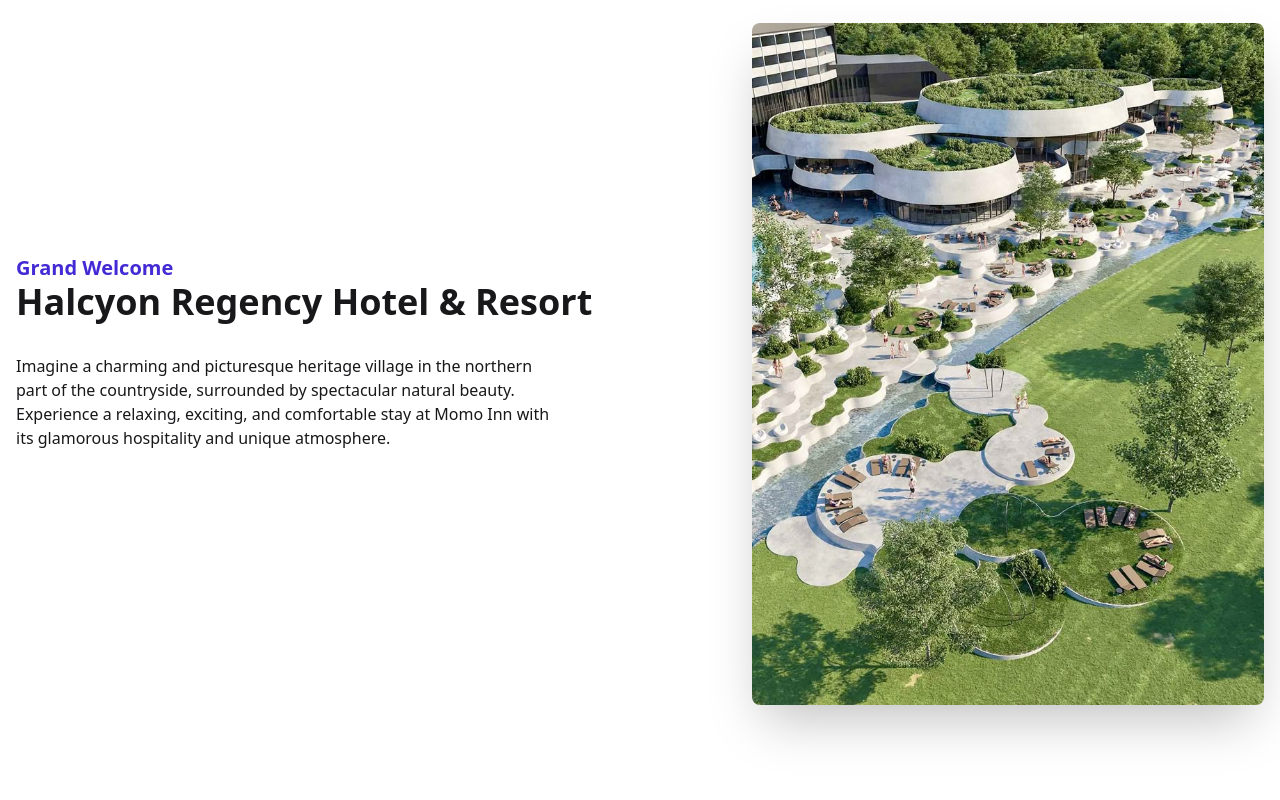
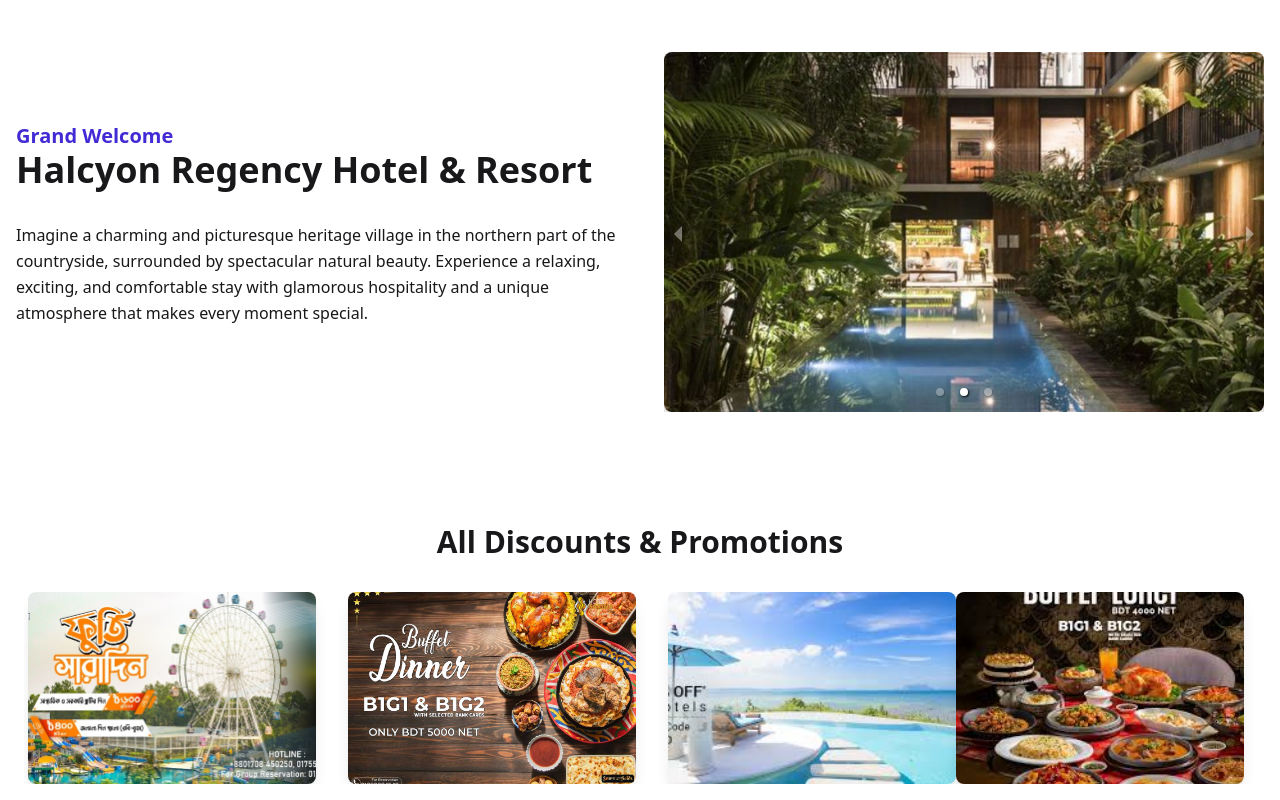
Before and after one commit to Sumaiya215/Halcyon-Regency, a React (Vite) app: page / in a window 1280 px wide. Shown: the part 600-1400 px from the top of the page. Built offline with nearby package versions, Linux system fonts and the light colour scheme.

Commit message:
welcome & services section correction done

```diff
--- a/package.json
+++ b/package.json
@@ -16,6 +16,7 @@
     "match-sorter": "^8.1.0",
     "react": "^19.1.1",
     "react-dom": "^19.1.1",
+    "react-fast-marquee": "^1.6.5",
     "react-responsive-carousel": "^3.2.23",
     "react-router-dom": "^7.8.2",
     "sort-by": "^1.2.0",
--- a/src/components/Discounts/Discounts.jsx
+++ b/src/components/Discounts/Discounts.jsx
@@ -1,56 +1,68 @@
+import { Link } from "react-router-dom";
+import Marquee from "react-fast-marquee";
+
 import offer1 from "../../assets/images/offer1.jpeg";
 import offer2 from "../../assets/images/offer2.jpg";
 import offer3 from "../../assets/images/offer3.jpg";
 import offer4 from "../../assets/images/offer4.jpeg";
 
-
 const Discounts = () => {
   return (
-        <div className="p-6 my-22">
+    <div className="p-6 my-22 w-full">
       <h1 className="text-3xl font-bold text-center mb-8">
         All Discounts & Promotions
       </h1>
 
-            {/* Grid of Cards */}
-            <div className="grid gap-6 sm:grid-cols-2 md:grid-cols-3 lg:grid-cols-4">
+      {/* Responsive Marquee Animation */}
+      <Marquee pauseOnHover={true} speed={50} gradient={false}>
+        <div className="flex gap-2  md:gap-4 lg:gap-8">
           {/* Card 1 */}
-                <div className="rounded-lg">
+          <Link to="/discounts/1">
             <img
               src={offer4}
               alt="Resort 1"
-                        className="w-4/5 mx-auto md:w-full h-64 object-cover rounded-lg"
+              className="w-32 sm:w-28 md:w-56 lg:w-72 h-24 sm:h-28 md:h-40 lg:h-48
+                         object-cover rounded-lg shadow-lg
+                         hover:scale-105 transition-transform duration-300"
             />
-                </div>
+          </Link>
 
           {/* Card 2 */}
-                <div className="rounded-lg">
+          <Link to="/discounts/2">
             <img
               src={offer3}
               alt="Resort 2"
-                        className="w-4/5 mx-auto md:w-full h-64 object-cover rounded-lg"
+              className="w-32 sm:w-28 md:w-56 lg:w-72 h-24 sm:h-28 md:h-40 lg:h-48
+                         object-cover rounded-lg shadow-lg
+                         hover:scale-105 transition-transform duration-300"
             />
-                </div>
+          </Link>
 
           {/* Card 3 */}
-                <div className="rounded-lg">
+          <Link to="/discounts/3">
             <img
               src={offer2}
               alt="Hotel 1"
-                        className="w-4/5 mx-auto md:w-full h-64 object-cover rounded-lg"
+              className="w-32 sm:w-28 md:w-56 lg:w-72 h-24 sm:h-28 md:h-40 lg:h-48
+                         object-cover rounded-lg shadow-lg
+                         hover:scale-105 transition-transform duration-300"
             />
-                </div>
+          </Link>
 
           {/* Card 4 */}
-                <div className="rounded-lg">
+          <Link to="/discounts/4">
             <img
               src={offer1}
               alt="Hotel 2"
-                        className="w-4/5 mx-auto md:w-full h-64 object-cover rounded-lg"
+              className="w-32 sm:w-28 md:w-56 lg:w-72 h-24 sm:h-28 md:h-40 lg:h-48
+                         object-cover rounded-lg shadow-lg
+                         hover:scale-105 transition-transform duration-300"
             />
+          </Link>
         </div>
+      </Marquee>
     </div>
-        </div>
-    )
-}
+  );
+};
 
-export default Discounts
+export default Discounts;
--- a/src/components/Services/Services.jsx
+++ b/src/components/Services/Services.jsx
@@ -11,7 +11,7 @@
 import img9 from "../../assets/images/Aquatica.jpg"
 const Services = () => {
     return (
-        <>
+        <section className="max-w-[420px] mx-auto lg:max-w-7xl ">
             <h3 className="text-4xl text-center font-bold mt-24 mb-12">
                 Our Services
             </h3>
@@ -123,7 +123,7 @@
                     </div>
                 </div>
             </div>
-        </>
+        </section>
     )
 }
 
--- a/src/components/Welcome/Welcome.jsx
+++ b/src/components/Welcome/Welcome.jsx
@@ -1,33 +1,63 @@
-import Img from "../../assets/images/10.jpg";
+import "react-responsive-carousel/lib/styles/carousel.min.css";
+import { Carousel } from "react-responsive-carousel";
+import Img1 from "../../assets/images/10.jpg";
+import Img2 from "../../assets/images/11.jpg";
+import Img3 from "../../assets/images/9.jpg";
 
 const Welcome = () => {
   return (
-        <div className="hero min-h-screen  max-w-7xl mx-auto mb-22">
-            <div className="hero-content flex  flex-col lg:flex-row-reverse">
-                {/* Right Side Image */}
-                <img
-                    src={Img}
-                    className="max-w-lg rounded-lg shadow-2xl my-10"
-                    alt="welcome image"
-                />
-
-                {/* Left Side Text */}
-                <div>
+    <div className="max-w-[420px] mx-auto lg:max-w-7xl   px-4">
+      <div className="flex flex-col lg:flex-row items-center gap-12 pt-22">
+        {/* Left: Text Section */}
+        <div className="lg:w-1/2 text-center lg:text-left">
           <h3 className="text-xl font-bold text-primary">Grand Welcome</h3>
-                    <h1 className="text-4xl font-bold mb-2">
+          <h1 className="text-3xl sm:text-4xl font-bold mb-4">
             Halcyon Regency Hotel & Resort
           </h1>
-                    <p className="w-3/4 py-6 text-shadow-black">
+          <p className="py-4 text-sm sm:text-base leading-relaxed">
             Imagine a charming and picturesque heritage village in the northern
             part of the countryside, surrounded by spectacular natural beauty.
-                        Experience a relaxing, exciting, and comfortable stay at Momo Inn
-                        with its glamorous hospitality and unique atmosphere.
+            Experience a relaxing, exciting, and comfortable stay with glamorous
+            hospitality and a unique atmosphere that makes every moment special.
           </p>
+        </div>
 
+        {/* Right: Image Carousel */}
+        <div className="lg:w-1/2 w-full ">
+          <Carousel
+            showArrows={true}
+            infiniteLoop={true}
+            autoPlay={true}
+            interval={4000}
+            showThumbs={false}
+            showStatus={false}
+          >
+            <div>
+              <img
+                src={Img1}
+                className="w-4/5 mx-auto h-[260px] sm:h-[260px] lg:h-[360px] object-cover rounded-lg shadow-2xl"
+                alt="welcome slide 1"
+              />
+            </div>
+            <div>
+              <img
+                src={Img2}
+                className="w-4/5 mx-auto h-[260px] sm:h-[260px] lg:h-[360px] object-cover rounded-lg shadow-2xl"
+                alt="welcome slide 2"
+              />
+            </div>
+            <div>
+              <img
+                src={Img3}
+                className="w-4/5 mx-auto h-[260px] sm:h-[260px] lg:h-[360px] object-cover rounded-lg shadow-2xl"
+                alt="welcome slide 3"
+              />
+            </div>
+          </Carousel>
         </div>
       </div>
     </div>
-    )
-}
+  );
+};
 
-export default Welcome
+export default Welcome;
```
Also changed, not shown: 1 other file (tests, documents, lock files or other folders). Lines whose indentation alone changed are shown as unchanged.
